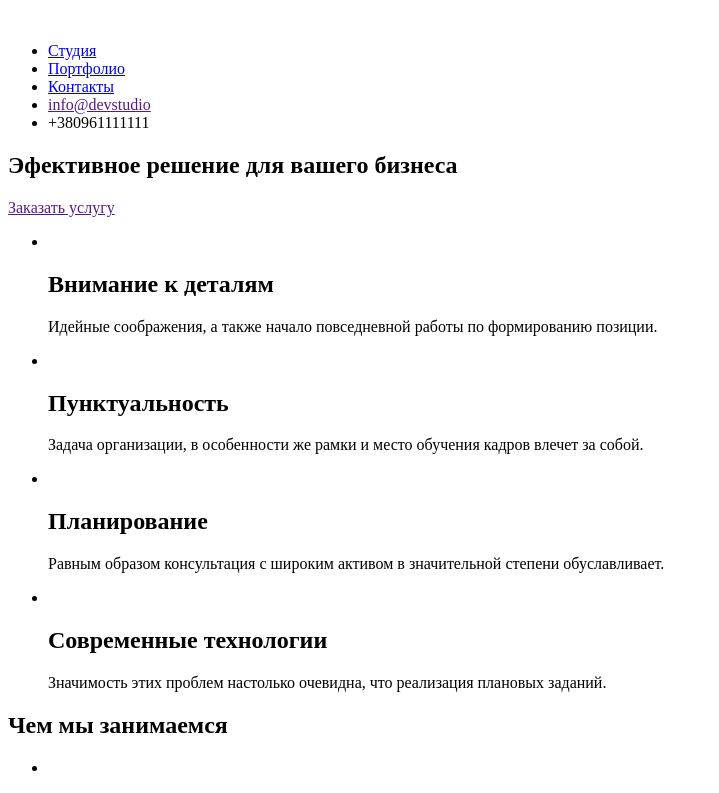
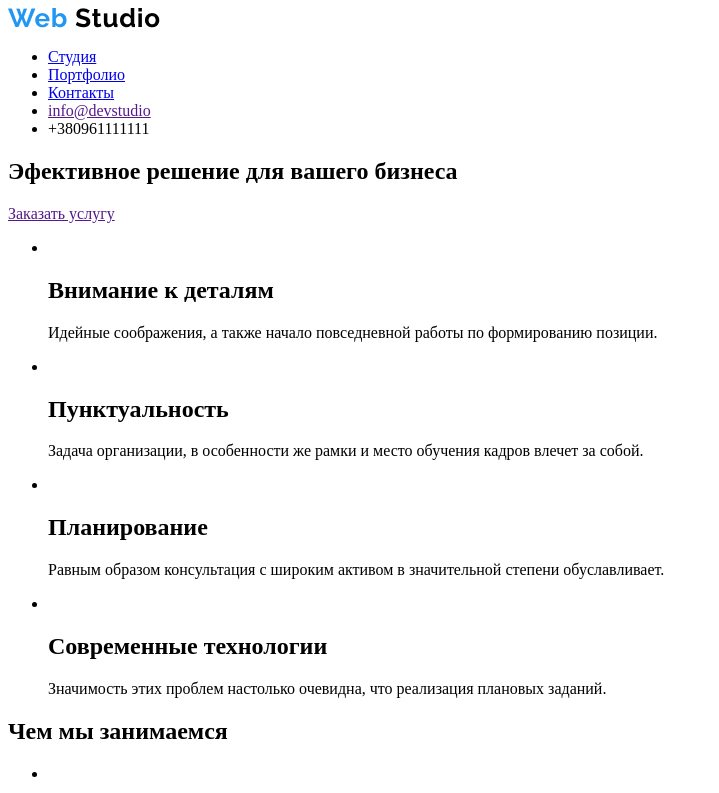
Before and after one commit to Yevgeniy1985/goit-markup-hw-01, a plain HTML site: page index.html in a window 1280 px wide. Shown: the top 793 px of the page, without its empty margins (0-719 px from the left). Drawn offline with Linux system fonts and the light colour scheme.

Commit message:
Лого сайта

```diff
--- a/index.html
+++ b/index.html
@@ -9,7 +9,7 @@
 
     <header>
         <nav>
-           <img src="./images/WebStudio.png" alt="">
+           <img src="./images/Web Studio.png" alt="">
             <ul>
                 <li><a href="./images/Контакты.png">Студия</a></li>
                 <li><a href="/images/Портфолио.png">Портфолио</a></li>
```
